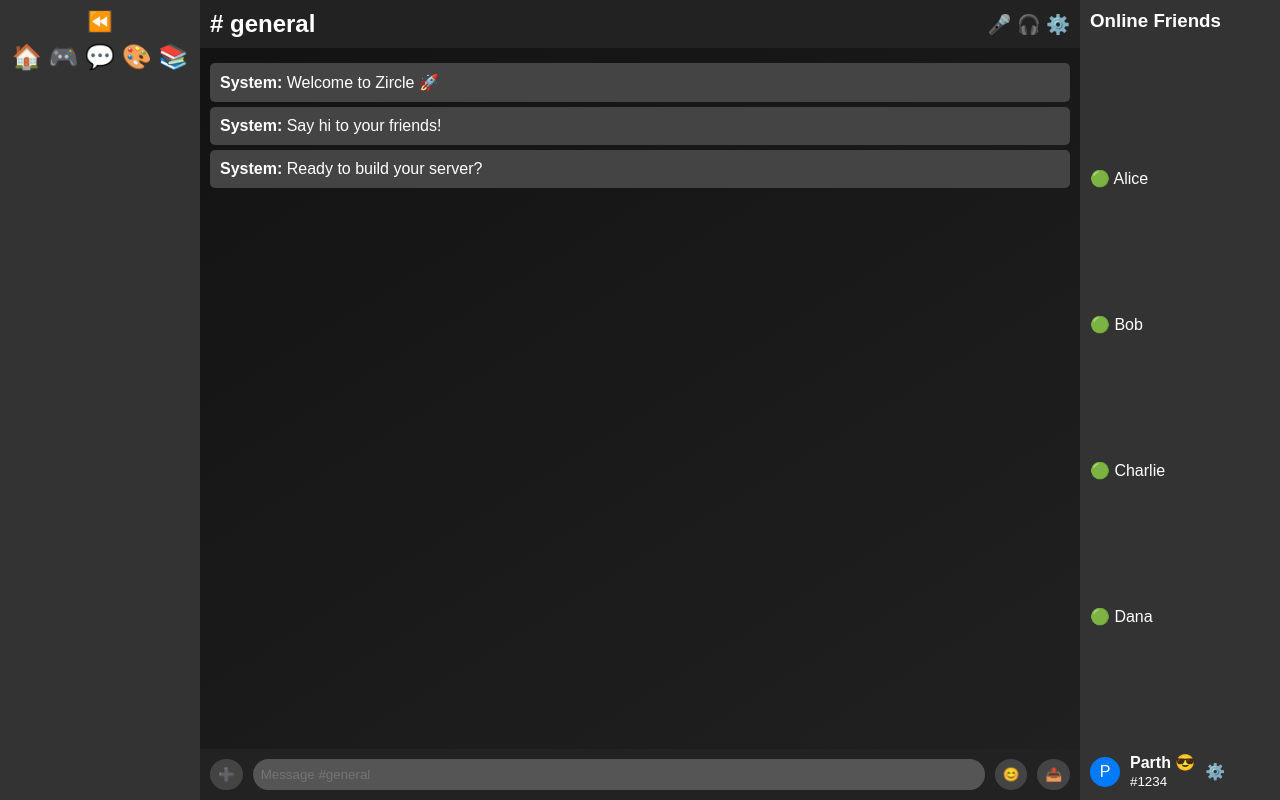
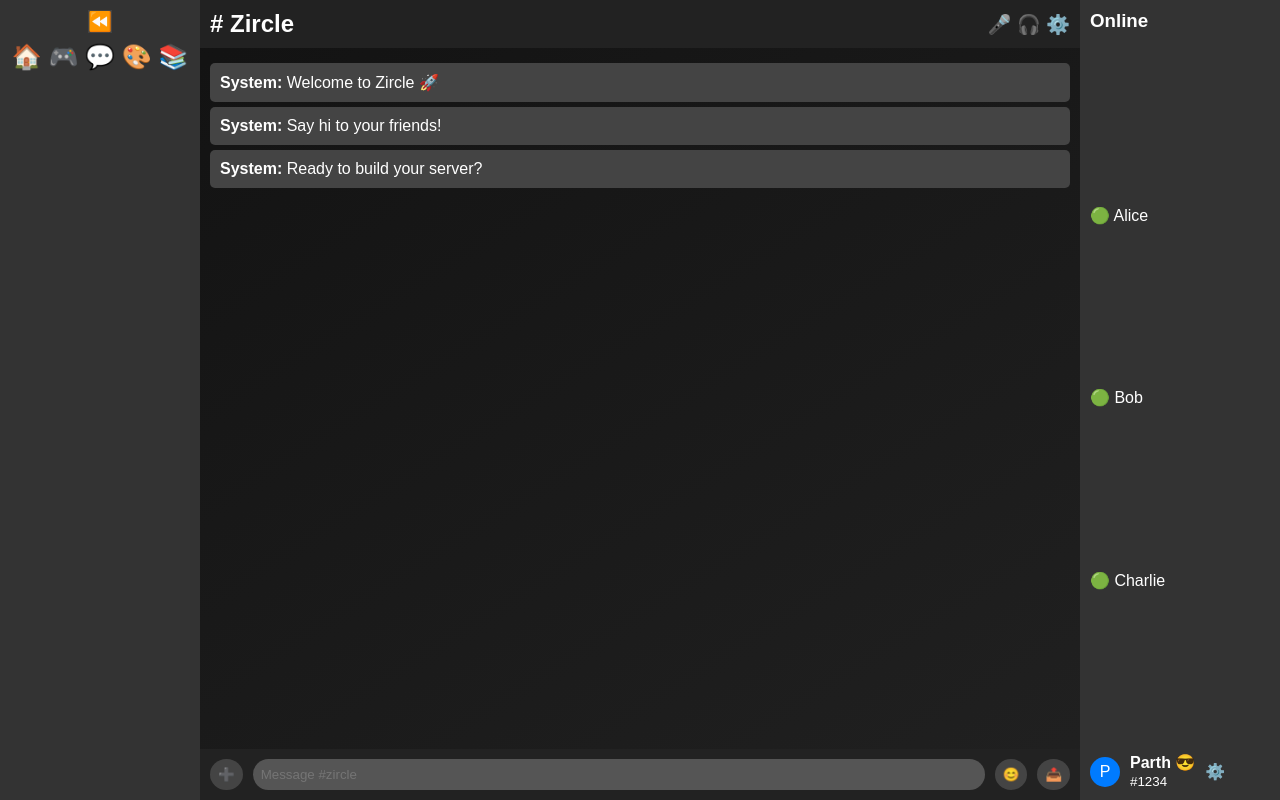
Before and after one commit to parthkalumali-1/zircle, a plain HTML site: page index.html in a window 1280 px wide. Drawn offline with Linux system fonts and the light colour scheme.

Commit message:
Update index.html

```diff
--- a/index.html
+++ b/index.html
@@ -10,33 +10,26 @@
   <div class="container">
     <div id="sidebar" class="sidebar open">
       <button id="toggleSidebar">⏪</button>
-      <div class="servers">
-        🏠 🎮 💬 🎨 📚
-      </div>
+      <div class="servers">🏠 🎮 💬 🎨 📚</div>
     </div>
-
     <div class="main">
       <div class="header">
-        <h2># general</h2>
+        <h2># <span>Zircle</span></h2>
         <div class="header-icons">🎤 🎧 ⚙️</div>
       </div>
-
       <div id="messages" class="messages"></div>
-
       <div class="input-bar">
         <button>➕</button>
-        <input type="text" id="messageInput" placeholder="Message #general" />
+        <input type="text" id="messageInput" placeholder="Message #zircle" />
         <button>😊</button>
         <button id="sendButton">📤</button>
       </div>
     </div>
-
     <div class="user-panel">
-      <h3>Online Friends</h3>
+      <h3>Online</h3>
       <div>🟢 Alice</div>
       <div>🟢 Bob</div>
       <div>🟢 Charlie</div>
-      <div>🟢 Dana</div>
       <div class="current-user">
         <div class="avatar">P</div>
         <div>
@@ -47,7 +40,6 @@
       </div>
     </div>
   </div>
-
   <script src="script.js"></script>
 </body>
 </html>
```
